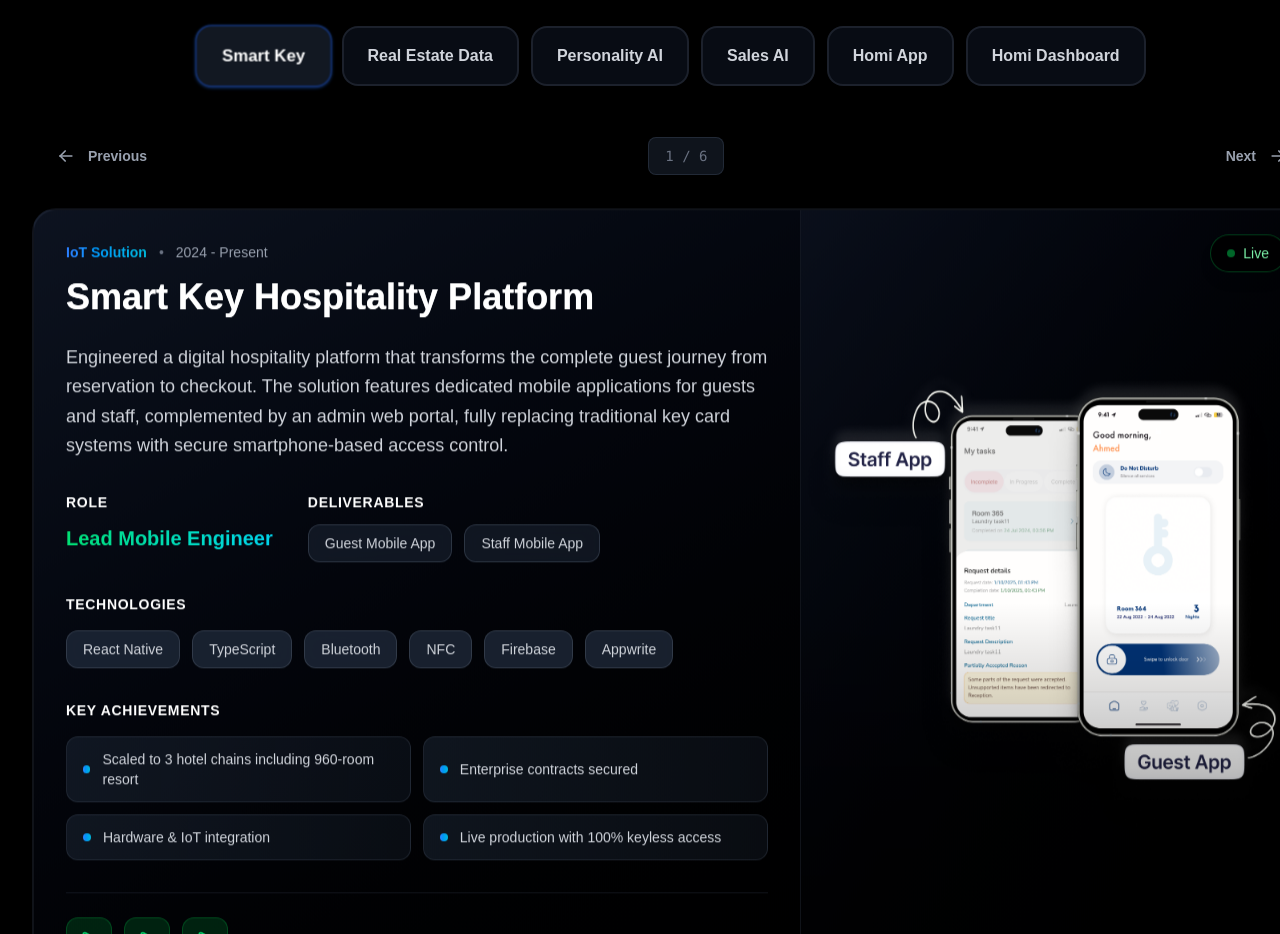
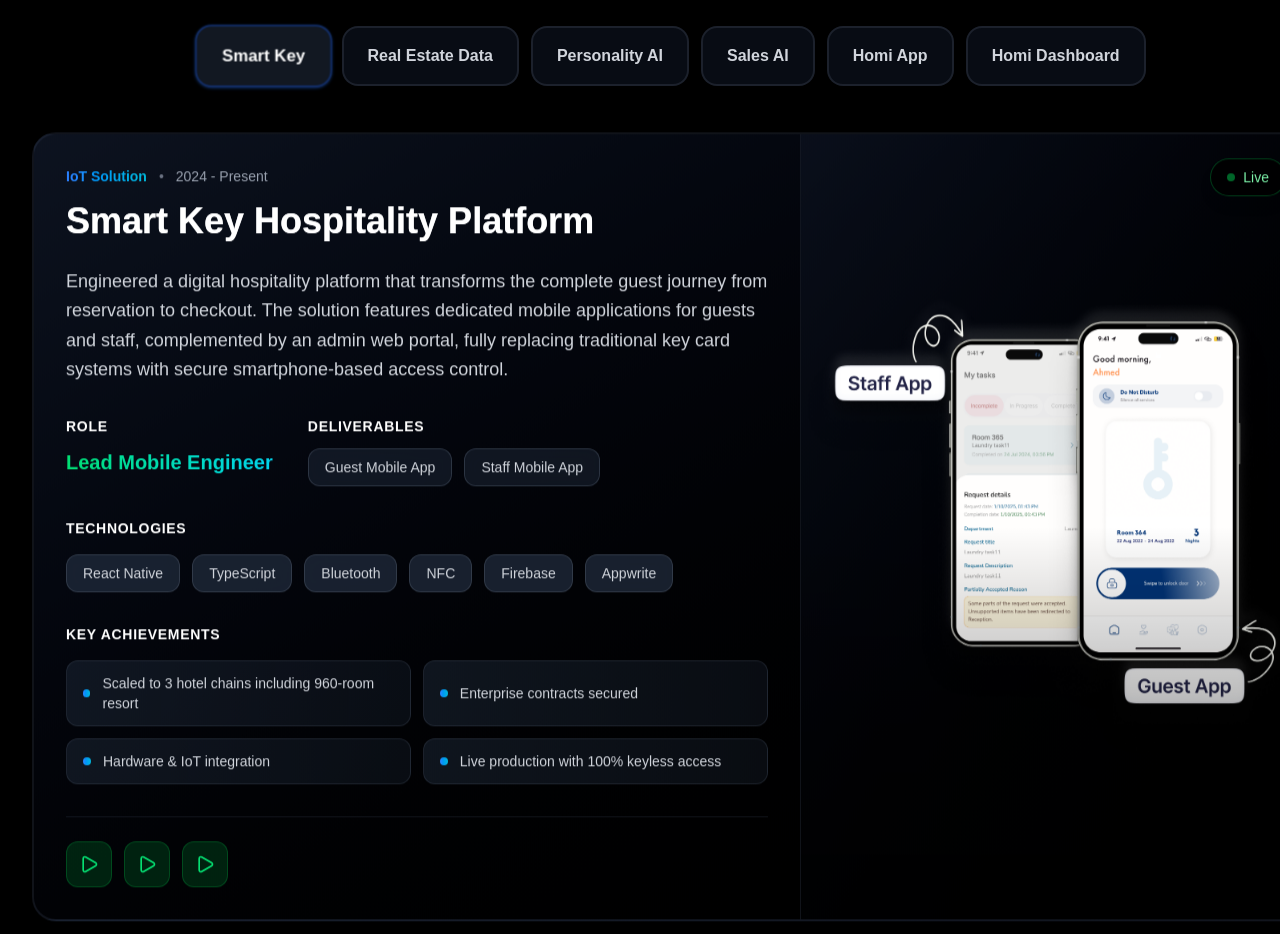
Before and after one commit to Mariam-Fathi/mf-portfolio, a Next.js app: page / in a window 1280 px wide. Shown: the part 1480-2414 px from the top of the page. Built offline with nearby package versions, Linux system fonts and the light colour scheme; a web font is replaced by a local one.

Commit message:
update project card

```diff
--- a/src/components/Project.tsx
+++ b/src/components/Project.tsx
@@ -665,29 +665,6 @@ export function Projects() {
         {/* Tabs */}
         <Tabs tabs={tabs} activeTab={activeTab} onTabChange={setActiveTab} />
 
-        {/* Navigation Controls */}
-        <div className="flex flex-col sm:flex-row justify-between items-center gap-4 mb-8">
-          <button
-            onClick={prevProject}
-            className="flex items-center gap-3 px-6 py-3 text-gray-400 hover:text-white transition-all duration-300 hover:scale-105 group"
-          >
-            <IconArrowLeft className="w-5 h-5 group-hover:-translate-x-1 transition-transform" />
-            <span className="text-sm font-semibold">Previous</span>
-          </button>
-
-          <div className="text-sm text-gray-500 font-mono bg-gray-800/50 px-4 py-2 rounded-lg border border-gray-700/50">
-            {currentIndex + 1} / {tabs.length}
-          </div>
-
-          <button
-            onClick={nextProject}
-            className="flex items-center gap-3 px-6 py-3 text-gray-400 hover:text-white transition-all duration-300 hover:scale-105 group"
-          >
-            <span className="text-sm font-semibold">Next</span>
-            <IconArrowRight className="w-5 h-5 group-hover:translate-x-1 transition-transform" />
-          </button>
-        </div>
-
         {/* Project Card */}
         {currentProject && (
           <ProjectCard project={currentProject} isActive={true} />
```
